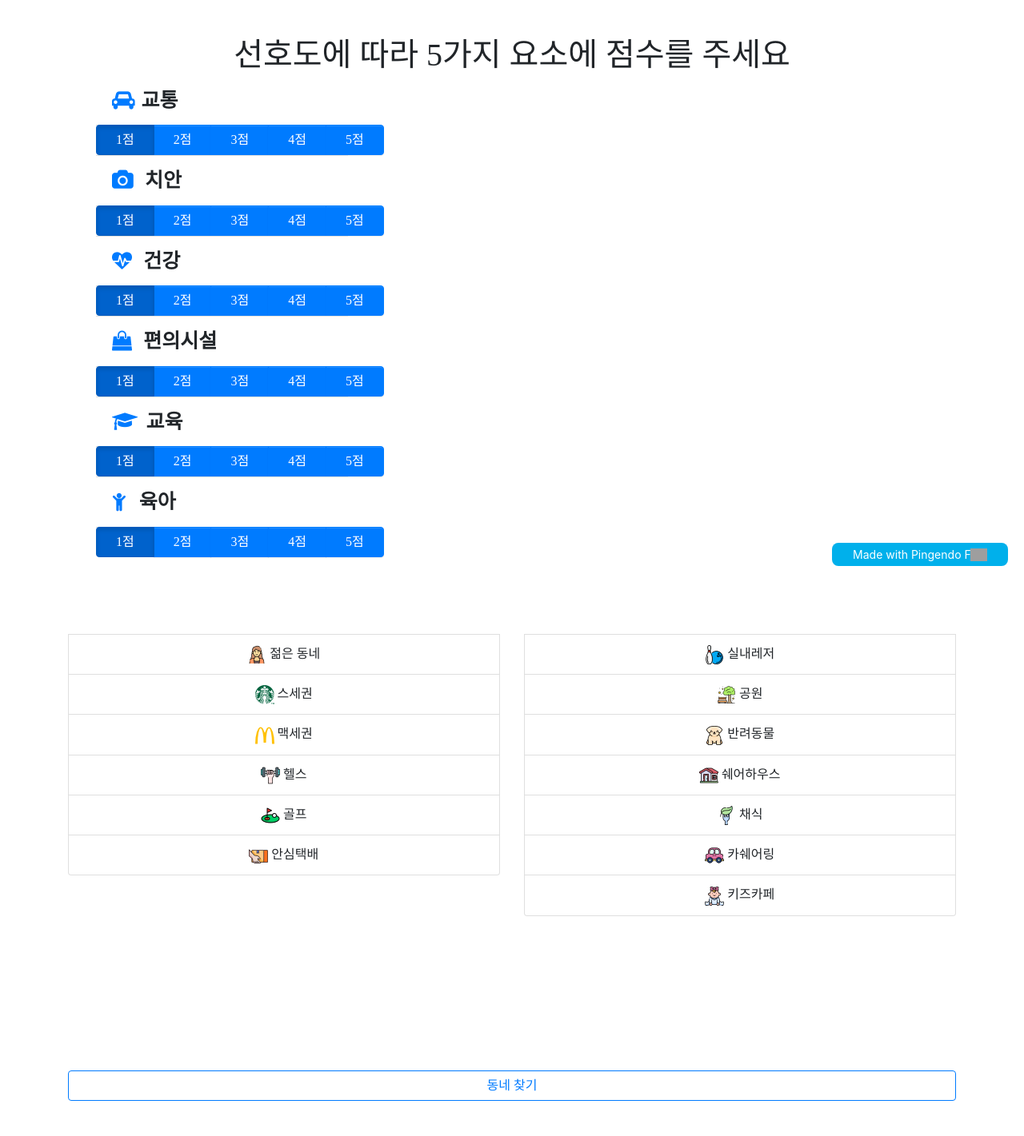
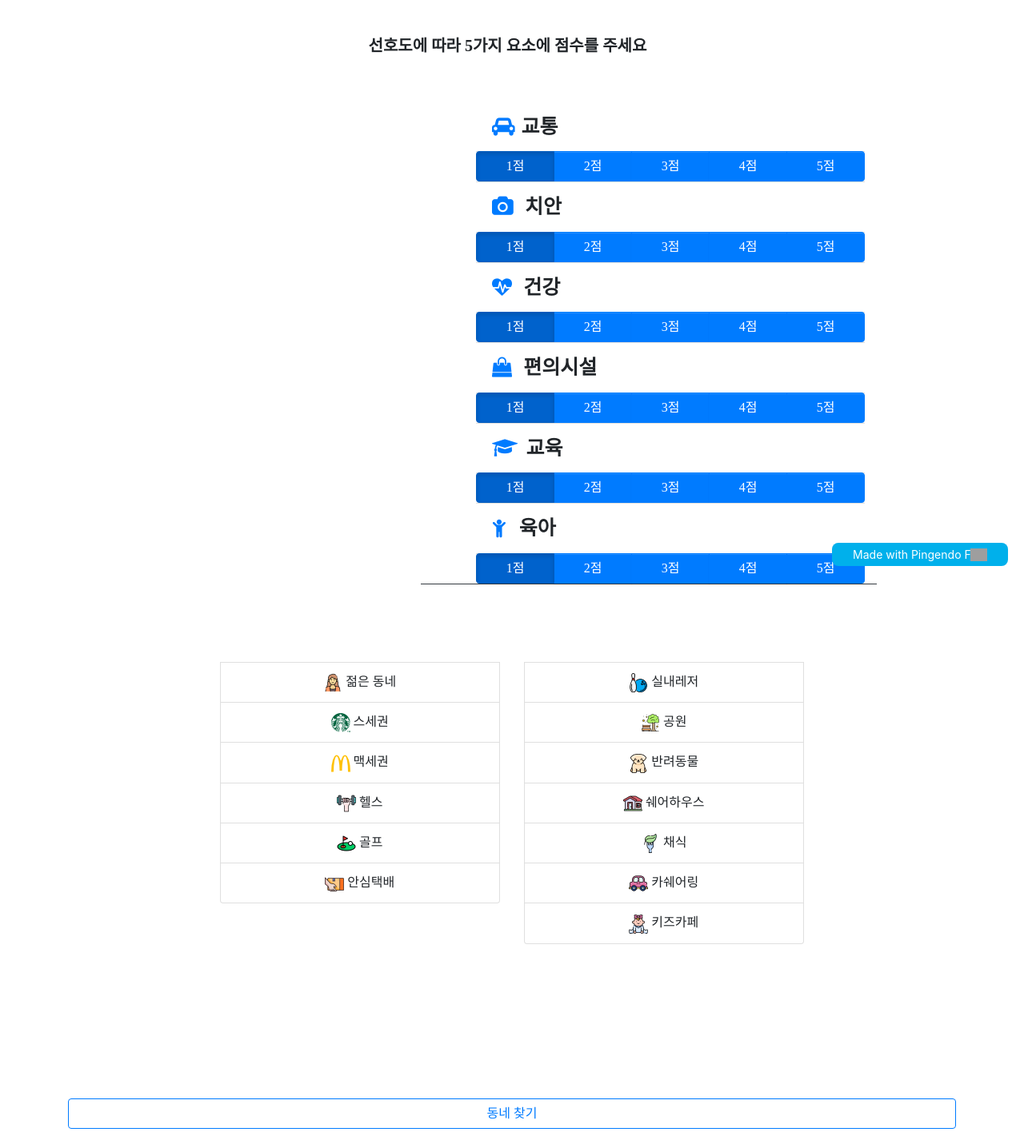
Before and after one commit to Jungrim/-FINAL_PJT_4, a Django app: template MZ_recommend_system/templates/recommend_app/recommendation.html in a window 1280 px wide. Shown: the part 72-1493 px from the top of the page at 80% size. Before the commit the page ends 1449 px from the top, so only its background shows below. Run offline with Django 4.2, Linux system fonts and the light colour scheme; the template is opened without the code that fills it, so the values that code supplies are empty; some libraries are stand-ins or nearby versions; some web fonts are replaced; grey boxes are pictures that could not be loaded.

Commit message:
dong_detail 및 여러가지 수정

```diff
--- a/MZ_recommend_system/templates/recommend_app/index.html
+++ b/MZ_recommend_system/templates/recommend_app/index.html
@@ -7,8 +7,12 @@
 
     margin-top:0px;
   }
+  h1{
+    font-weight : 800;
 
+  }
 </style>
+
 
 
 <!--이 곳에 페이지의 내용 작성-->
--- a/MZ_recommend_system/templates/recommend_app/recommendation.html
+++ b/MZ_recommend_system/templates/recommend_app/recommendation.html
@@ -52,28 +52,45 @@ img{
   margin-left : 10%;
 }
 
+#buttongroupstar{
+  margin-left : -20%;
+  margin-top: 5%;
 
+}
 
+#선호도제목{
+  margin-right : 1%;
+  font-weight : 600;
+
+}
+#listbuttongroup{
+
+  margin-left:
+
+}
 
 </style>
 
 
 
 <form class="form-horizontal" action="#" method="POST">
-  {% csrf_token %} <div class="py-5 text-center">
+  {% csrf_token %}
+  <div class="py-5 text-center ">
       <div class="container">
         <div class="row">
           <div class="col-md-12">
-            <h1 id="선호도제목" style="font-family: 'Pretendard-Regular'; ">선호도에 따라 5가지 요소에 점수를 주세요</h1>
+            <h1 id="선호도제목" style="font-family: 'Pretendard-Regular'; font-size: 20px; ">선호도에 따라 5가지 요소에 점수를 주세요</h1>
           </div>
         </div>
       </div>
     </div>
-    <div class="py-5" id="allfeatuers">
+    <div class="py-5  " id="allfeatuers">
       <div class="container">
-        <div class="row">
-          <div class="col-md-4">
-            <ul class="list-group list-group-flush" id="star5">
+        <div class="row  d-flex justify-content-center">
+          <div class="col-md-6"></div>
+
+          <div class="col-md-6 border-bottom border-dark " id="buttongroupstar">
+            <ul class="list-group list-group-flush " id="star5">
               <li class="list-group-item"><i class="fa text-primary mr-2 fa-car"></i>교통</li>
               <div class="btn-group btn-group-toggle" data-toggle="buttons">
                 <label class="btn btn-primary px-4 active">
@@ -153,16 +170,19 @@ img{
                   <input type="radio" name="parenting" id="parenting" value="5"> 5점 </label>
               </div>
             </ul>
+
           </div>
+
+          <div class="col-md-6"></div>
         </div>
       </div>
     </div>
     <div class="py-5" style="">
-      <div class="container">
+      <div class="container" id="listbuttongroup">
 
-        <div class="row">
+        <div class="row justify-content-center">
 
-          <div class="col-md-6" style="">
+          <div class="col-md-4" style="">
             <div class="list-group text-center">
               <input type="hidden" name="noise_vibration_num" value=0>
               <input type="hidden" name="mz_pop_cnt" value=0>
@@ -185,11 +205,11 @@ img{
               <label class="list-group-item" for="golf_num" ><img src="../../static/img/free-icon-golf-5929982.png"> 골프</label>
               <input type="checkbox" name="safe_dlvr_num" value=1 id="safe_dlvr_num">
               <label class="list-group-item" for="safe_dlvr_num" ><img src="../../static/img/free-icon-courier-5310800.png"> 안심택배</label>
-
             </div>
           </div>
-          <div class="col-md-6" style="">
+          <div class="col-md-4" style="">
             <div class="list-group text-center">
+
 
               <input type="hidden" name="leisure_num" value=0>
               <input type="hidden" name="park_num" value=0>
```
